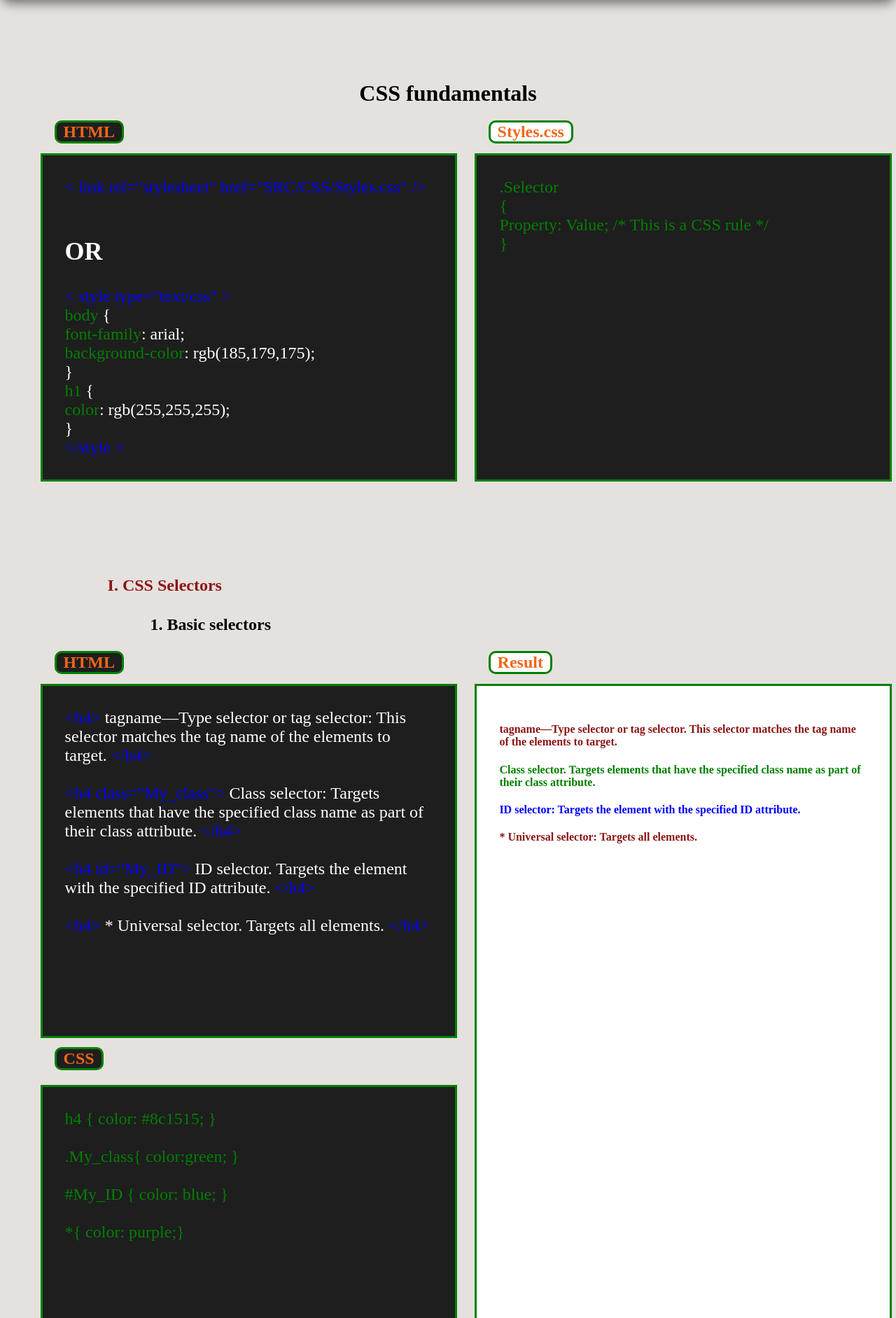
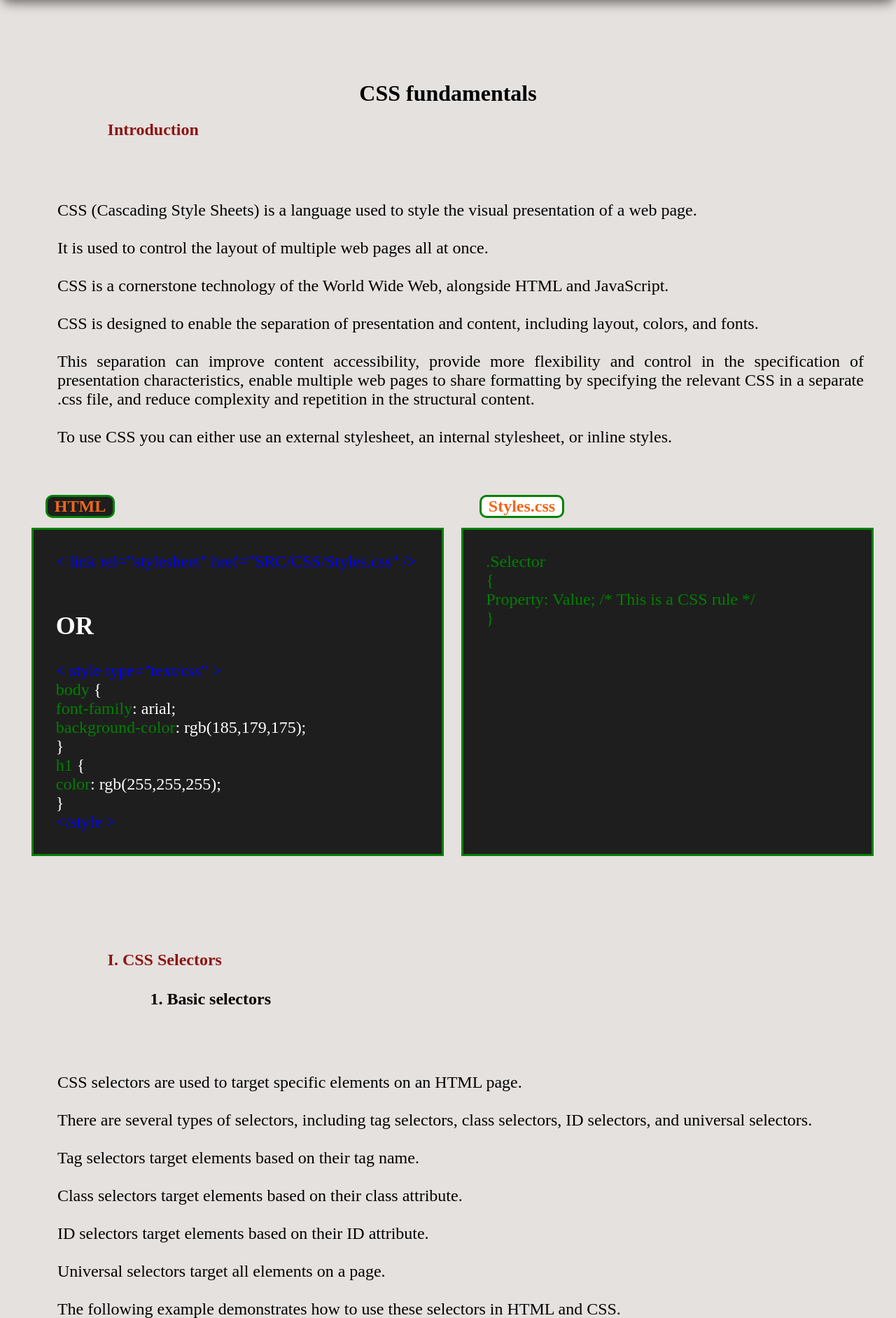
Before and after one commit to MAMahmoudi/Web_Development_Course, a PHP site: page /CSS_fundamentals.html in a window 1280 px wide. Shown: the part 100-1983 px from the top of the page at 70% size. Run offline with PHP 8.4, Linux system fonts and the light colour scheme; some web fonts are replaced.

Commit message:
CSS_1 Done

```diff
--- a/CSS_fundamentals.html
+++ b/CSS_fundamentals.html
@@ -18,6 +18,20 @@
   <main>
     <h1 class="Title">CSS fundamentals</h1>
     <section>
+      <h2 class="Section_Title">Introduction</h2>
+      <div class="Definitions">
+        <p>
+          CSS (Cascading Style Sheets) is a language used to style the visual presentation of a web page. <br><br>
+          It is used to control the layout of multiple web pages all at once. <br><br>
+          CSS is a cornerstone technology of the World Wide Web, alongside HTML and JavaScript. <br><br>
+          CSS is designed to enable the separation of presentation and content, including layout, colors, and fonts.
+          <br><br>
+          This separation can improve content accessibility, provide more flexibility and control in the specification
+          of presentation characteristics, enable multiple web pages to share formatting by specifying the relevant CSS
+          in a separate .css file, and reduce complexity and repetition in the structural content. <br><br>
+          To use CSS you can either use an external stylesheet, an internal stylesheet, or inline styles.
+        </p>
+      </div>
       <div class="card">
         <h2 class="Code_Tag">HTML</h2>
         <div class="HTML_Code">
@@ -48,7 +62,18 @@
     <section>
       <h2 class="Section_Title">I. CSS Selectors</h2>
       <h3 class="Sub_Section_Title">1. Basic selectors</h3>
-
+      <div class="Definitions">
+        <p>
+          CSS selectors are used to target specific elements on an HTML page. <br><br>
+          There are several types of selectors, including tag selectors, class selectors, ID selectors, and universal
+          selectors. <br><br>
+          Tag selectors target elements based on their tag name. <br><br>
+          Class selectors target elements based on their class attribute. <br><br>
+          ID selectors target elements based on their ID attribute. <br><br>
+          Universal selectors target all elements on a page. <br><br>
+          The following example demonstrates how to use these selectors in HTML and CSS.
+        </p>
+      </div>
       <div class="Vertical_Demo">
         <h2 class="Code_Tag">HTML</h2>
         <div class="HTML_Code">
@@ -96,11 +121,17 @@
           <li>
             <h4>Child combinator (>):</h4>
             Targets elements that are a direct descendant of another
-            element.
+            element. This means the targeted elements are the immediate children
+            of the specified parent element. Descendants beyond the immediate
+            children are not targeted.
           </li>
           <li>
             <h4>Adjacent sibling combinator (+):</h4>
-            Targets elements that immediately follow another.
+            Targets elements that immediately follow another. This means the
+            targeted elements are siblings that appear directly after the
+            specified element. Siblings that appear before the indicated element
+            are not targeted. Note that the adjacent sibling combinator only
+            targets the first sibling that appears after the specified element.
           </li>
           <li>
             <h4>General sibling combinator (~):</h4>
@@ -246,66 +277,94 @@
           <li>
             <h4>:first-child</h4>
             Targets elements that are the first element within their parent
-            element.
+            element. This selector is useful for applying styles to the first
+            element in a list or the first paragraph in an article. It can also
+            be used to apply styles to the first element in a row of elements. The
+            :first-child selector is a pseudo-class, which means it is used to
+            define a special state of an element. In this case, the state is that
+            the element is the first child of its parent.
           </li>
           <li>
             <h4>:last-child</h4>
             Targets elements that are the last element within their parent
-            element.
+            element. This selector is useful for applying styles to the last
+            element in a list or the last paragraph in an article. It can also
+            be used to apply styles to the last element in a row of elements.
           </li>
           <li>
             <h4>:only-child</h4>
             Targets elements that are the only element within their parent
-            element (no siblings).
+            element (no siblings). This selector is useful for applying styles
+            to elements that are the only child of their parent.
           </li>
           <li>
             <h4>:nth-child(an+b)</h4>
             Targets elements based upon their position among their siblings.
+            The formula an+b is used to determine which elements to target.
+            The formula is used to determine the position of the element in the
+            list of siblings.
           </li>
           <li>
             <h4>:nth-last-child(an+b)</h4>
             Similar to :nth-child(), but instead of counting from the first element, it counts
-            from the last element.
+            from the last element. This selector is useful for applying styles to elements
+            based on their position in a list of siblings, counting from the last element. The
+            formula an+b is used to determine which elements to target.
           </li>
           <li>
             <h4>:first-of-type</h4>
             It considers an element's numerical position only among other children
-            with the same tag name.
+            with the same tag name. This selector is useful for applying styles to the
+            first element of a specific type within a parent element.
           </li>
           <li>
             <h4>:last-of-type</h4>
-            Targets the last child element of each type.
+            Targets the last child element of each type. This is the opposite of
+            :first-of-type. It is useful for applying styles to the last element of a
+            specific type within a parent element.
           </li>
           <li>
             <h4>:only-of-type</h4>
-            Targets elements that are the only child of their type.
+            Targets elements that are the only child of their type. Meaning they have
+            no siblings with the same tag name. This selector is useful for applying
+            styles to elements that are the only child of their type within a parent
+            element. It is similar to :only-child, but it only targets elements of a
+            specific type.
           </li>
           <li>
             <h4>:nth-of-type(an+b)</h4>
             Targets elements of their type based on their numerical order and the specified formula.
+            The formula an+b specifies which elements to target based on their position among
+            their siblings. This selector is useful for applying styles to elements based on their
+            position in a list of siblings of the same type.
           </li>
           <li>
             <h4>:nth-last-of-type(an+b)</h4>
             Targets elements of their type based on a specified formula, counting from the last of those elements
-            backward.
+            backward. This is the same as :nth-of-type(), but it counts from the last element of the specified type.
           </li>
           <li>
             <h4>:not(selector)</h4>
             Targets elements that don't match the selector within the parentheses.
+            This selector is useful for applying styles to all the elements except those that match the selector.
           </li>
           <li>
             <h4>:empty</h4>
             Targets elements that have no children. Beware that this doesn't target
-            an element that contains whitespace.
+            an element that contains whitespace. It only targets elements that have no
+            children at all.
           </li>
           <li>
             <h4>:focus</h4>
             Targets elements that have received focus, whether from a mouse
-            click, screen tap, or Tab key navigation.
+            click, screen tap, or Tab key navigation. For example, when you click
+            on a text input field, it receives focus, and you can type into it.
           </li>
           <li>
             <h4>:hover</h4>
             Targets elements while the mouse cursor hovers over them.
+            For example, you might change
+            the background color of a button when the user hovers over it.
           </li>
           <li>
             <h4>:root</h4>
@@ -804,13 +863,23 @@
     </section>
     <section>
       <h2 class="Section_Title">IV. CSS Colors</h2>
+      <div class="Definitions">
+        <p>
+          There are several ways to define colors in CSS. <br><br>
+          We can use the RGB, HSL, Display-P3, and LCH color spaces. <br><br>
+          You can use the RGB format only but it is good to know the other formats. But knowing the other formats can
+          be useful especially when you need to work with colors in a more advanced way. In addition, it can be useful
+          to know how to convert between these formats especially when you work on maintaining other people's code.
+        </p>
+      </div>
       <h3 class="Sub_Section_Title">1. RGB color</h3>
       <div class="Definitions">
         <p>
           RGB (Red, Green, and Blue). <br><br>
           A color might be defined in CSS as a hex (hexadecimal) value, where The first two digits are the red value
-          in hexadecimal, the next two are the green, and the last two are the blue. <br><br>
-          Or RGB functional notation, where each value can be specified in a range from 0 to 255.
+          in hexadecimal, the next two are the green, and the last two are the blue. The syntaxe is #RRGGBB. <br><br>
+          Or RGB functional notation, where each value can be specified in a range from 0 to 255. The syntaxe is rgb(r,
+          g, b).
         </p>
       </div>
       <div class="Vertical_Demo">
@@ -843,10 +912,13 @@
       <h3 class="Sub_Section_Title">2. HSL color</h3>
       <div class="Definitions">
         <p>
-          hsl(hue, saturation, lightness) <br><br>
+          HSL stands for Hue, Saturation, and Lightness. <br><br>
           Hue is a degree on the color wheel from 0 to 360. 0 is red, 120 is green, and 240 is blue. <br><br>
           Saturation is a percentage value. 0% means a shade of gray, and 100% is the full color. <br><br>
           Lightness is also a percentage. 0% is black, 50% is neither light or dark, 100% is white <br><br>
+          The syntaxe is hsl(hue, saturation, lightness). <br><br>
+          For example, if we locate the color red on the color wheel, we find it at 0 degrees. If we want a darker red,
+          we can decrease the lightness value. If we want a lighter red, we can increase the lightness value. <br><br>
         </p>
       </div>
       <img class="Smaller_Image" src="SRC/IMAGES/HSL_Color_Wheel.png" alt="HSL_Color_Wheel" />
@@ -873,7 +945,7 @@
         </div>
         <h2 class="Code_Tag">Result</h2>
         <div class="Result_Demo">
-          <h1 class="Blue">This is blue</h1>
+          <h1 class="Blue_H1">This is blue</h1>
           <h1 class="Darker_Blue">This is Darker Blue</h1>
         </div>
       </div>
@@ -884,8 +956,10 @@
           hex, RGB, and HSL, it is possible to define an alpha channel. <br> <br>
           With hex, you can define an alpha channel with a four-digit or eight-digit syntax. <br><br>
           It used to be necessary to define RGB or HSL colors with an alpha channel using the functional rgba() or
-          hsla() formats. However, that's no longer needed unless you need to support a very old browser.
-
+          hsla() formats. However, that's no longer needed unless you need to support a very old browser. <br><br>
+          The syntaxe is rgba(red, green, blue, alpha) or hsla(hue, saturation, lightness, alpha). <br><br>
+          The alpha value can be a number between 0 and 1, where 0 is fully transparent and 1 is fully opaque. <br><br>
+          It can also be a percentage, where 0% is fully transparent and 100% is fully opaque. <br><br>
         </p>
       </div>
       <div class="Vertical_Demo">
@@ -1013,8 +1087,52 @@
       <div class="Definitions">
         <p>
           CSS supports several absolute length units: pixel (px), mm (millimeter), cm (centimeter), in. (inch), pt
-          (point—typographic term for 1/72nd of an inch), and pc (pica—typographic term for 12 points).
+          (point—typographic term for 1/72nd of an inch), and pc (pica—typographic term for 12 points). <br><br>
+          The most commonly used unit is the pixel. <br><br>
         </p>
+      </div>
+      <div class="Vertical_Demo">
+        <h2 class="Code_Tag">HTML</h2>
+        <div class="HTML_Code">
+          <font>&lt; div class="Pixels" &gt;</font>
+          <font>&lt; /div &gt;</font>
+        </div>
+        <h2 class="Code_Tag">CSS</h2>
+        <div class="CSS_Code">
+          <font color="green">.Pixels</font>
+          { <br>
+          <font color="green">width</font>: 50px;<br>
+          <font color="green">height</font>: 50px;<br>
+          <font color="green">background-color</font>: #8c1515;<br>
+          } <br>
+          <font color="green">.centimeter</font>
+          { <br>
+          <font color="green">width</font>: 2cm;<br>
+          <font color="green">height</font>: 2cm;<br>
+          <font color="green">background-color</font>: yellow;<br>
+          } <br>
+          <font color="green">.point</font>
+          { <br>
+          <font color="green">width</font>: 50pt;<br>
+          <font color="green">height</font>: 50pt;<br>
+          <font color="green">background-color</font>: blue;<br>
+          } <br>
+          <font color="green">.pica</font>
+          { <br>
+          <font color="green">width</font>: 5pc;<br>
+          <font color="green">height</font>: 5pc;<br>
+          <font color="green">background-color</font>: green;<br>
+          }
+        </div>
+        <h2 class="Code_Tag">Result</h2>
+        <div class="Result_Demo">
+          <div class="Squares">
+            <div class="Pixels"></div>
+            <div class="centimeter"></div>
+            <div class="point"></div>
+            <div class="pica"></div>
+          </div>
+        </div>
       </div>
       <h3 class="Sub_Section_Title">2. Relative units</h3>
       <h3 class="Sub_Section_Title">2.1 Ems</h3>
@@ -1023,7 +1141,8 @@
           In CSS, 1 em means the font size of the current element; its exact value varies depending on the element
           you're applying it to. <br><br>
           Values declared using relative units are evaluated by the browser to an absolute value, called the computed
-          value. <br><br>
+          value. For example, if you set the padding of a paragraph to 1.5 em, the browser will calculate the
+          computed value based on the font size of the parent element. <br><br>
           Using ems can be convenient when setting properties like padding, height, width, or border-radius because
           these will scale evenly with the element if it inherits different font sizes,
         </p>
@@ -1064,7 +1183,8 @@
       </div>
       <div class="Definitions">
         <p>
-          If we em unit to specify font-size itself, the ems will be derived from the inherited font size. <br><br>
+          If we use em units to specify font-size itself, the ems will be derived from the inherited font size. <br>
+          <br>
           It's helpful to know that, for most browsers, the default font size is 16 px. Technically, it's the keyword
           value medium that calculates to 16 px. <br><br>
           What makes ems tricky is when you use them for both font size and any other properties on the same element.
@@ -1126,11 +1246,18 @@
         <p>
           viewport: The framed area in the browser window where the web page is visible. This excludes the browser's
           address bar, toolbars, and status bar, if present. <br><br>
+          Recall when we saw the head part of the HTML document, we saw the meta tag viewport. This tag has an attribute
+          content that includes the width of the viewport. You can also set the initial scale, minimum scale, and
+          maximum
+          scale. <br><br>
+          This means that you can set the width of the viewport to be the same as the device width or you can set it to
+          be a specific width. <br><br>
+          CSS has four units that are relative to the viewport, that can take values between 0 and 100. <br><br>
         <ul>
-          <li><b>vh:</b> 1/100th of the viewport height.</li>
-          <li><b>vw:</b> 1/100th of the viewport width.</li>
-          <li><b>vmin:</b> 1/100th of the smaller dimension, height or width.</li>
-          <li><b>vmax:</b> 1/100th of the larger dimension, height or width.</li>
+          <li><b>vh:</b> 1/100<sup>th</sup> of the viewport height.</li>
+          <li><b>vw:</b> 1/100<sup>th</sup> of the viewport width.</li>
+          <li><b>vmin:</b> 1/100<sup>th</sup> of the smaller dimension, height or width.</li>
+          <li><b>vmax:</b> 1/100<sup>th</sup> of the larger dimension, height or width.</li>
         </ul>
         For example, 50 vw is equal to half the width of the viewport. <br> <br>
         This is helpful for ensuring that an element will fit on the screen regardless of its orientation: If the
--- a/Lab_2.html
+++ b/Lab_2.html
@@ -268,7 +268,6 @@
           Good luck!
         </p>
       </div>
-
     </section>
 
 
--- a/SRC/CSS/CSS_fundamentals.css
+++ b/SRC/CSS/CSS_fundamentals.css
@@ -160,7 +160,7 @@ ol ~ h4 {
   background-color: yellow;
 }
 
-.Blue {
+.Blue_H1 {
   color: hsl(240, 99%, 50%);
 }
 
@@ -277,6 +277,29 @@ ol ~ h4 {
   font-family: "My_Font_3", sans-serif;
 }
 
+.Pixels {
+  width: 50px;
+  height: 50px;
+  background-color: #8c1515;
+}
+
+.centimeter {
+  width: 2cm;
+  height: 2cm;
+  background-color: yellow;
+}
+
+.point {
+  width: 50pt;
+  height: 50pt;
+  background-color: blue;
+}
+.pica {
+  width: 5pc;
+  height: 5pc;
+  background-color: green;
+}
+
 @font-face {
   font-family: "My_Font_4";
   src: url("../Fonts/JackportRegularNcv-BeY3.ttf") format("truetype");
--- a/SRC/CSS/Styles.css
+++ b/SRC/CSS/Styles.css
@@ -66,9 +66,9 @@ td {
   position: relative;
   display: grid;
   grid-template-columns: 1fr 1fr;
-  width: 100%;
-  //height: 80vh;
-  margin: 5vh 2vw 5vh 2vw;
+  width: 94vw;
+  max-height: 100vh;
+  margin: 5vh 1vw 5vh 1vw;
   grid-gap: 5vh 2vw;
   margin-bottom: 10vh;
 }
```
